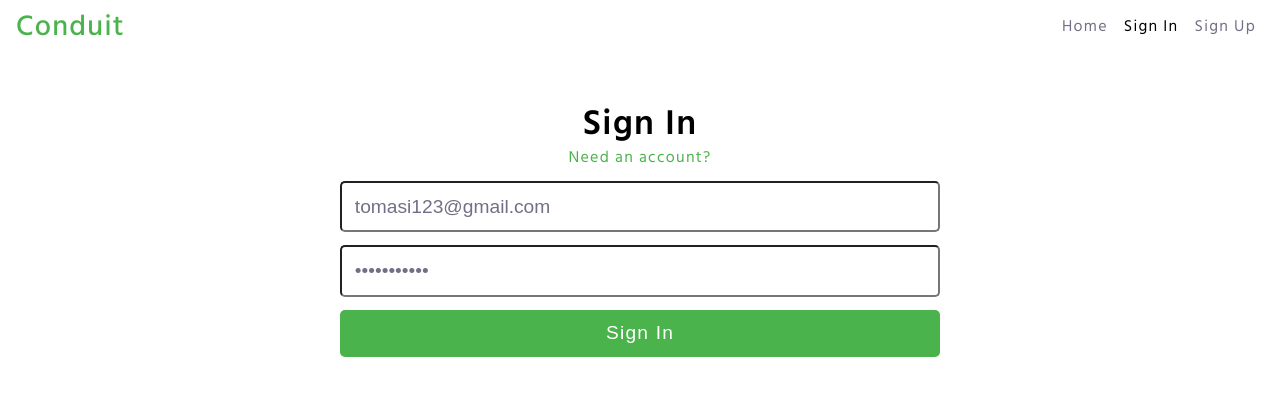
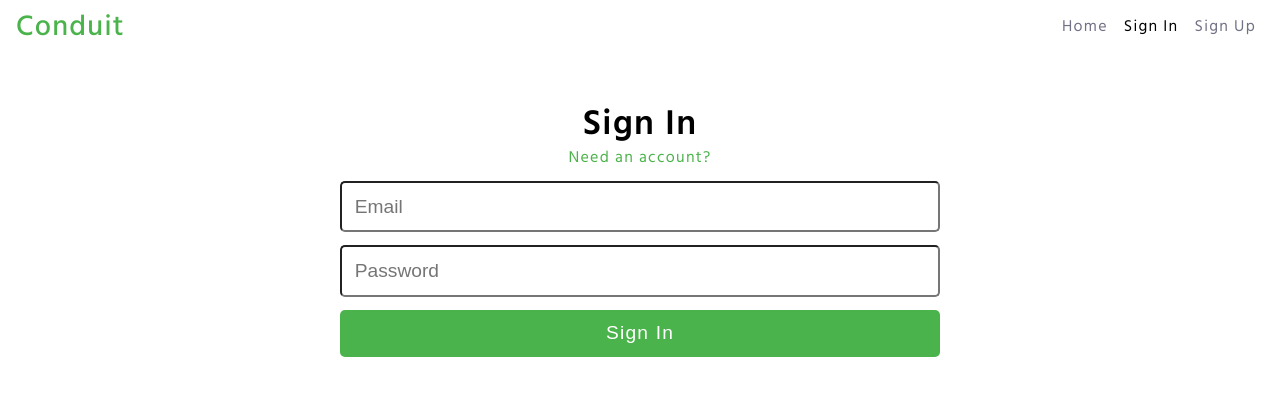
Before and after one commit to shivavishnoi/Conduit-Blog-App-React-JS-, a React (Vite) app in the folder conduit-blog/: page /login in a window 1280 px wide. Shown: the top 396 px of the page. Built offline with nearby package versions, Linux system fonts and the light colour scheme; the HTML template or start-up script is replaced by a standard one.

Commit message:
ready to deploy

```diff
--- a/conduit-blog/src/components/ArticleCard.jsx
+++ b/conduit-blog/src/components/ArticleCard.jsx
@@ -1,3 +1,4 @@
+import { useState } from 'react';
 import { Link } from 'react-router-dom';
 
 export default function ArticleCard({ article }) {
--- a/conduit-blog/src/components/Login.jsx
+++ b/conduit-blog/src/components/Login.jsx
@@ -1,4 +1,4 @@
-// Login is a class based component because I wanted to brush up concepts of class based components
+// Login is a class based component because I wanted to revise concepts of class based components
 
 import React from 'react';
 import { Link } from 'react-router-dom';
@@ -8,8 +8,8 @@ class Login extends React.Component {
   constructor(props) {
     super(props);
     this.state = {
-      emailId: 'tomasi123@gmail.com',
-      password: 'password123',
+      emailId: '',
+      password: '',
       errors: {
         emailId: '',
         password: '',
```
